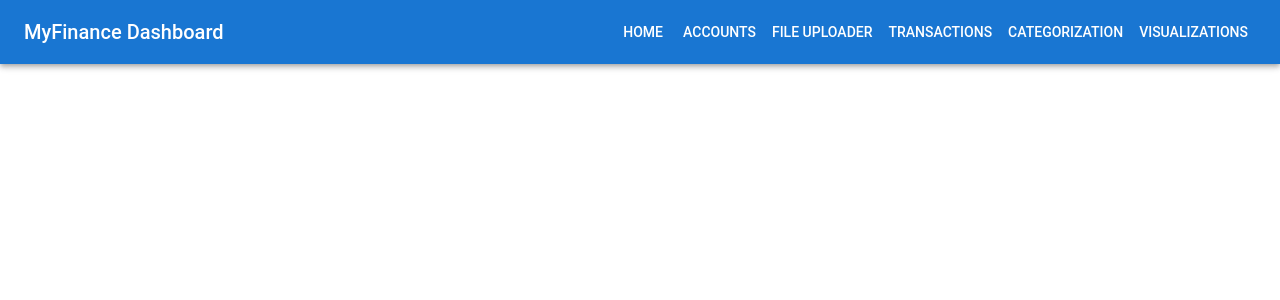
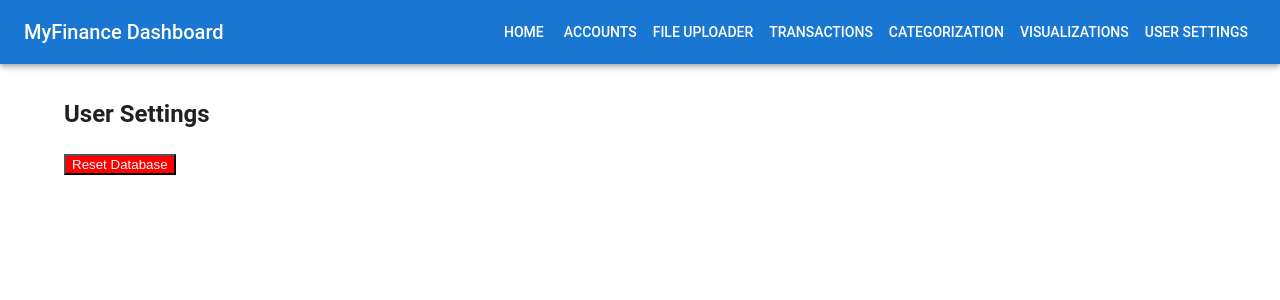
Before and after one commit to yobazy/MyFinance, a React (Create React App) app in the folder frontend/: page /user-settings in a window 1280 px wide. Shown: the top 300 px of the page. Built offline with nearby package versions, Linux system fonts and the light colour scheme.

Commit message:
adds UserSettings page, reset db button

```diff
--- a/frontend/src/App.tsx
+++ b/frontend/src/App.tsx
@@ -7,7 +7,7 @@ import FileUploader from "./pages/FileUploader";
 import Categorization from "./pages/Categorization";
 import Visualizations from "./pages/Visualizations";
 import Transactions from "./pages/Transactions.tsx";
-
+import UserSettings from "./pages/UserSettings";
 const App = () => {
   return (
     <Router>
@@ -34,6 +34,9 @@ const App = () => {
           <Button color="inherit" component={Link} to="/visualizations">
             Visualizations
           </Button>
+          <Button color="inherit" component={Link} to="/user-settings">
+            User Settings
+          </Button>
         </Toolbar>
       </AppBar>
 
@@ -45,6 +48,7 @@ const App = () => {
           <Route path="/categorization" element={<Categorization />} />
           <Route path="/visualizations" element={<Visualizations />} />
           <Route path="/transactions" element={<Transactions />} />
+          <Route path="/user-settings" element={<UserSettings />} />
         </Routes>
       </Container>
     </Router>
--- a/frontend/src/pages/UserSettings.js
+++ b/frontend/src/pages/UserSettings.js
@@ -0,0 +1,29 @@
+import React, { useState } from "react";
+import axios from "axios";
+
+const UserSettings = () => {
+  const [message, setMessage] = useState("");
+
+  const handleResetDatabase = async () => {
+    try {
+      const response = await axios.post("http://127.0.0.1:8000/api/reset-database/");
+      setMessage(response.data.message);
+    } catch (error) {
+      setMessage("Failed to reset database.");
+    }
+  };
+
+  return (
+    <div>
+      <h2>User Settings</h2>
+
+      <button onClick={handleResetDatabase} style={{ backgroundColor: "red", color: "white" }}>
+        Reset Database
+      </button>
+
+      <p>{message}</p>
+    </div>
+  );
+};
+
+export default UserSettings;
```
Also changed, not shown: 1 other file (tests, documents, lock files or other folders).
